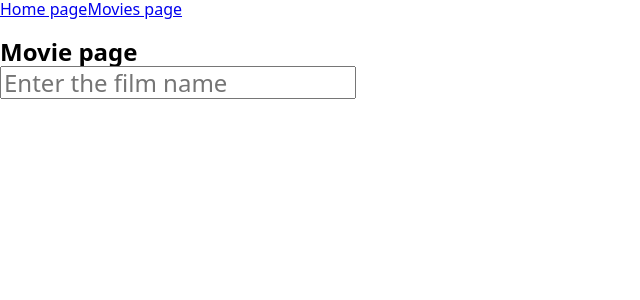
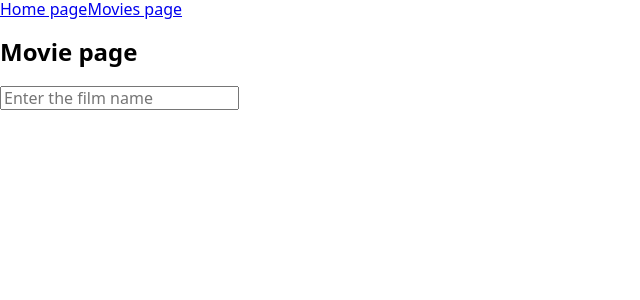
Before and after one commit to DBodies/goit-react-hw-05, a React (Vite) app: page /moviesPage in a window 1280 px wide. Shown: the top 300 px of the page, without its empty margins (0-640 px from the left). Built offline with nearby package versions, Linux system fonts and the light colour scheme.

Commit message:
fixed searchBar

```diff
--- a/src/App.jsx
+++ b/src/App.jsx
@@ -1,4 +1,3 @@
-import { useState } from 'react'
 import Navigation from './components/navigation'
 import 'modern-normalize'
 import {Routes, Route} from 'react-router-dom'
--- a/src/components/searchbar.jsx
+++ b/src/components/searchbar.jsx
@@ -1,33 +1,47 @@
 import { Formik, Form, Field,   } from "formik"
 import { useState } from "react"
 import { CircleLoader } from "react-spinners"
-export default function SearchBar() {
+
+export default function SearchBar({onSubmit}) {
     const [searchBarField, setFieldBarField] = useState('')
     const [isLoader, setLoader] = useState(false)
 
-    const handleSearch = () => {
+    const handleSearch = (evt) => {
         setLoader(true)
-        setTimeout(() => {
-            console.log('Find your order', setFieldBarField)
-            setLoader(false)
-        },2000)
+        evt.preventDefault()
+        const topic = searchBarField.trim()
+
+        const form = evt.target
+
+
+        if (!topic) {
+            alert('Please choose your film')
+            return
+        }
+        onSubmit(topic)
+        form.reset()
+        setLoader(false)
+        setFieldBarField("")
     }
 
 
 
     return (
-        <Formik>
-            <Form>
-                <Field type='text' name='text'
+
+        <div>
+            <form onSubmit={handleSearch}>
+                <input
+                    type="text"
+                    name='topic'
                     value={searchBarField}
                     placeholder='Enter the film name'
-                onChange={(e) => setFieldBarField(e.target.value)}
+                    onChange={(e) => setFieldBarField(e.target.value)}
                 />
                 {searchBarField.trim() &&
-                    (<button type="submit" onClick={handleSearch}>Search</button>)
+                    (<button type="submit">Search</button>)
                 }
                 {isLoader && <CircleLoader/>}
-            </Form>
-</Formik>
+            </form>
+        </div>
     )
 };
--- a/src/pages/homePage.jsx
+++ b/src/pages/homePage.jsx
@@ -39,7 +39,10 @@ export default function HomePage() {
             {error && <NotFoundPage/>}
             <ul>
                 {dailyMovies.map((movie) => {
-                   return <li key={movie.id}><Link to='/moviesPage/:movieId'>{movie.title}</Link></li>
+                    return <li key={movie.id}>
+                        <Link to={`/moviesPage/${movie.id}`}>
+                            {movie.title}
+                        </Link></li>
                 })}
             </ul>
         </>
--- a/src/pages/movieDetailsPage.jsx
+++ b/src/pages/movieDetailsPage.jsx
@@ -1,9 +1,15 @@
+import { useParams } from "react-router-dom"
+
 export default function MovieDetailsPage() {
-
+    const {movieId} = useParams()
+    console.log(movieId);
 
     return (
         <div>
-            <h2>User Detail page</h2>
+            <h2>Movie Detail page: {movieId}</h2>
+            <strong>
+            Movie page
+        </strong>
         </div>
     )
 };
--- a/src/pages/moviesPage.jsx
+++ b/src/pages/moviesPage.jsx
@@ -1,13 +1,15 @@
-import { useEffect } from "react"
 import SearchBar from "../components/searchbar"
 
 export default function MoviesPage() {
+    const handleSearch = (query) => {
+        console.log("Поиск фильма:", query);
 
-
+      };
     return (
+        <>
         <h2>
-            Movie page
-            <SearchBar/>
-        </h2>
+            Movie page    </h2>
+            <SearchBar onSubmit={handleSearch} />
+        </>
     )
 };
```
